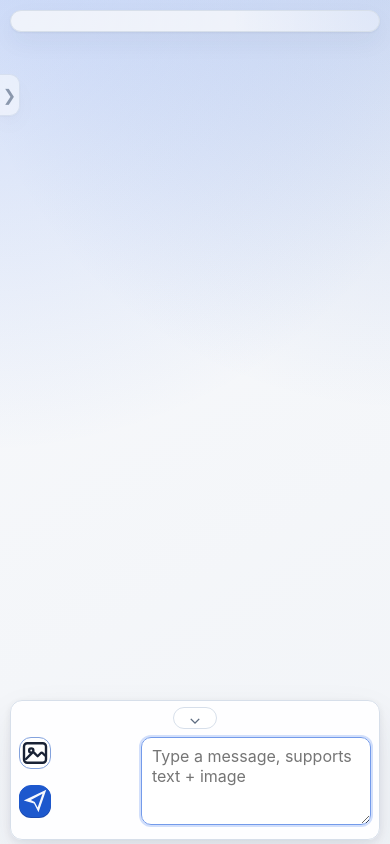
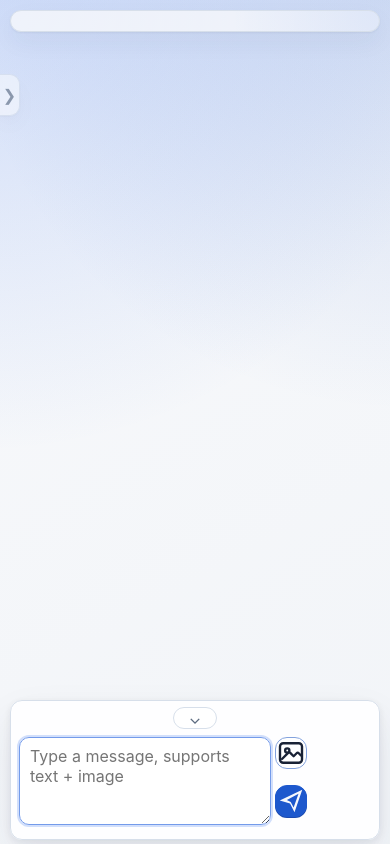
Before and after one commit to cuizfz-codex/codex-phone-bridge, a website: page public/index.html in a window 390 px wide. Both pictures are taken after a click on the button "Open composer". Drawn offline with Linux system fonts and the light colour scheme; no server answers.

Commit message:
move composer icon buttons to right and tighten gap

```diff
--- a/public/styles.css
+++ b/public/styles.css
@@ -1318,13 +1318,13 @@ dialog::backdrop {
       opacity 140ms ease,
       box-shadow 180ms ease;
     display: grid;
-    grid-template-columns: auto minmax(0, 1fr);
+    grid-template-columns: minmax(0, 1fr) auto;
     grid-template-areas:
       "toggle toggle"
-      "actions input"
+      "input actions"
       "attachments attachments";
     align-items: stretch;
-    column-gap: 10px;
+    column-gap: 4px;
     row-gap: 6px;
   }
 
@@ -1364,8 +1364,8 @@ dialog::backdrop {
     display: grid;
     grid-template-rows: repeat(2, minmax(0, 1fr));
     gap: 8px;
-    width: 112px;
-    min-width: 112px;
+    width: 96px;
+    min-width: 96px;
     height: 100%;
   }
 
```
